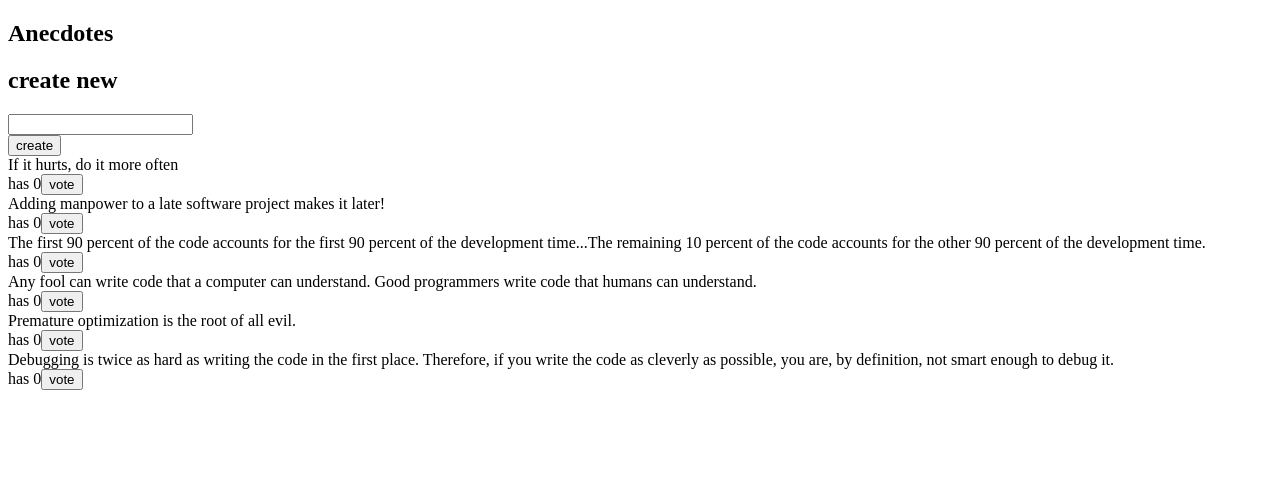
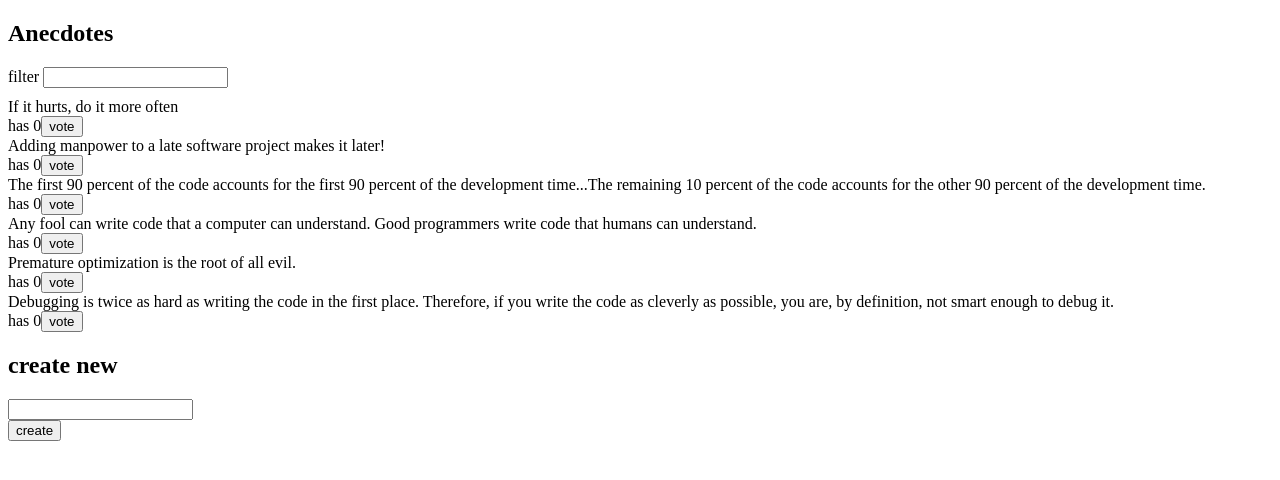
Before and after one commit to InstaFall/fsoSubmitPart6, a React (Create React App) app in the folder redux-anecdotes/: page / in a window 1280 px wide. Shown: the top 480 px of the page. Built offline with nearby package versions, Linux system fonts and the light colour scheme.

Commit message:
Commit exercise 6.12

```diff
--- a/redux-anecdotes/src/App.js
+++ b/redux-anecdotes/src/App.js
@@ -1,5 +1,6 @@
 import AnecdoteForm from './components/AnecdoteForm'
 import AnecdoteList from './components/AnecdoteList'
+import Filter from './components/Filter'
 import Notification from './components/Notification'
 
 const App = () => {
@@ -7,8 +8,9 @@ const App = () => {
     <div>
       <h2>Anecdotes</h2>
       <Notification />
+      <Filter />
+      <AnecdoteList />
       <AnecdoteForm />
-      <AnecdoteList />
     </div>
   )
 }
--- a/redux-anecdotes/src/components/AnecdoteList.js
+++ b/redux-anecdotes/src/components/AnecdoteList.js
@@ -2,6 +2,7 @@ import { useDispatch, useSelector } from "react-redux"
 
 const AnecdoteList = () => {
     const anecdotes = useSelector(state => state.anecdotes)
+    const filter = useSelector(state => state.filter)
     const dispatch = useDispatch()
 
     const vote = ({content, id}) => {
@@ -10,9 +11,11 @@ const AnecdoteList = () => {
         dispatch({ type: "notification/setMessage", payload: `You voted for ${content}`})
         setTimeout(() => dispatch({ type: "notification/reset" }),5000)
     }
+
+    const anecdotesToShow = filter !== "" ? anecdotes.filter((e) => e.content.toLowerCase().includes(filter.toLowerCase())) : anecdotes
     return (
         <>
-        {anecdotes.map(anecdote =>
+        {anecdotesToShow.map(anecdote =>
             <div key={anecdote.id}>
               <div>
                 {anecdote.content}
--- /dev/null
+++ b/redux-anecdotes/src/components/Filter.js
@@ -0,0 +1,21 @@
+import { useDispatch } from "react-redux"
+
+const Filter = () => {
+    const dispatch = useDispatch()
+
+    const onChange = (e) => {
+        const filter = e.target.value
+        dispatch({type: "filter/setFilter", payload: filter})
+    }
+    const style = {
+        marginBottom: 10
+    }
+
+    return (
+        <div style={style}>
+        filter <input type="text" name="filter" onChange={onChange}/>
+        </div>
+    )
+}
+
+export default Filter
--- a/redux-anecdotes/src/components/Notification.js
+++ b/redux-anecdotes/src/components/Notification.js
@@ -5,7 +5,8 @@ const Notification = () => {
   const style = {
     border: 'solid',
     padding: 10,
-    borderWidth: 1
+    borderWidth: 1,
+    marginBottom: 3
   }
   return ( notification ?
     <div style={style}>
--- /dev/null
+++ b/redux-anecdotes/src/reducers/filterReducer.js
@@ -0,0 +1,15 @@
+import { createSlice } from "@reduxjs/toolkit"
+
+const initialState = ""
+
+const filterSlice = createSlice({
+    name: "filter",
+    initialState,
+    reducers: {
+        setFilter(state, action){
+            return action.payload
+        }
+    }
+})
+
+export default filterSlice.reducer
--- a/redux-anecdotes/src/reducers/notificationReducer.js
+++ b/redux-anecdotes/src/reducers/notificationReducer.js
@@ -2,15 +2,16 @@ import {createSlice} from "@reduxjs/toolkit"
 
 const notificationSlice = createSlice({
     name: "notification",
-    initialState: null,
+    initialState: "",
     reducers: {
         setMessage(state,action) {
             return action.payload
         },
         reset(state) {
-            return null
+            return ""
         }
     }
 })
 
+export const {setMessage, reset} = notificationSlice.actions
 export default notificationSlice.reducer
--- a/redux-anecdotes/src/store.js
+++ b/redux-anecdotes/src/store.js
@@ -1,11 +1,13 @@
-import {combineReducers, configureStore} from "@reduxjs/toolkit"
+import {configureStore} from "@reduxjs/toolkit"
 import anecdoteReducer from "./reducers/anecdoteReducer"
+import filterReducer from "./reducers/filterReducer"
 import notificationReducer from "./reducers/notificationReducer"
 
 const store = configureStore({
     reducer: {
-    anecdotes: anecdoteReducer,
-    notification: notificationReducer
+        anecdotes: anecdoteReducer,
+        notification: notificationReducer,
+        filter: filterReducer
     }
 })
 
```
